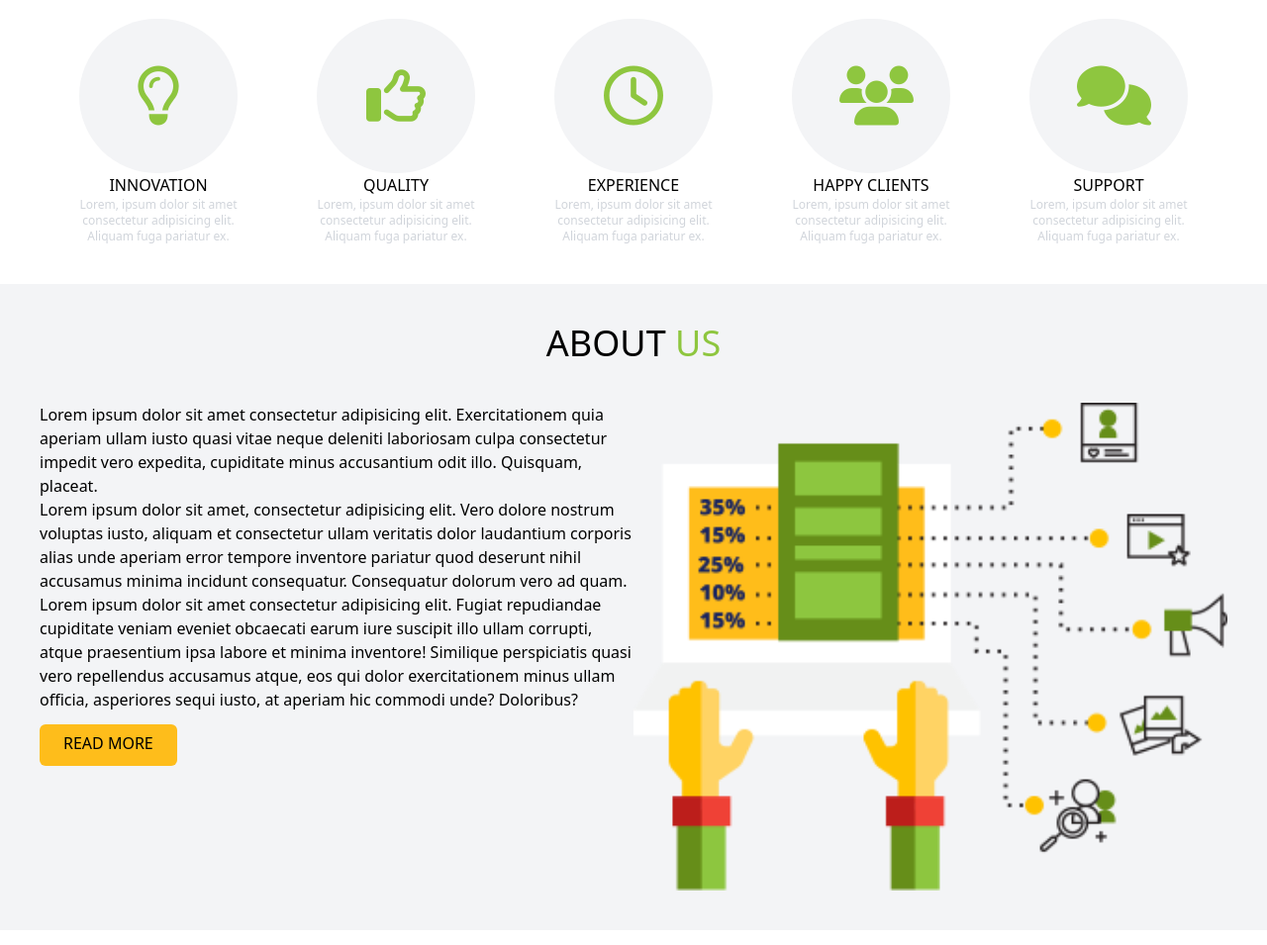
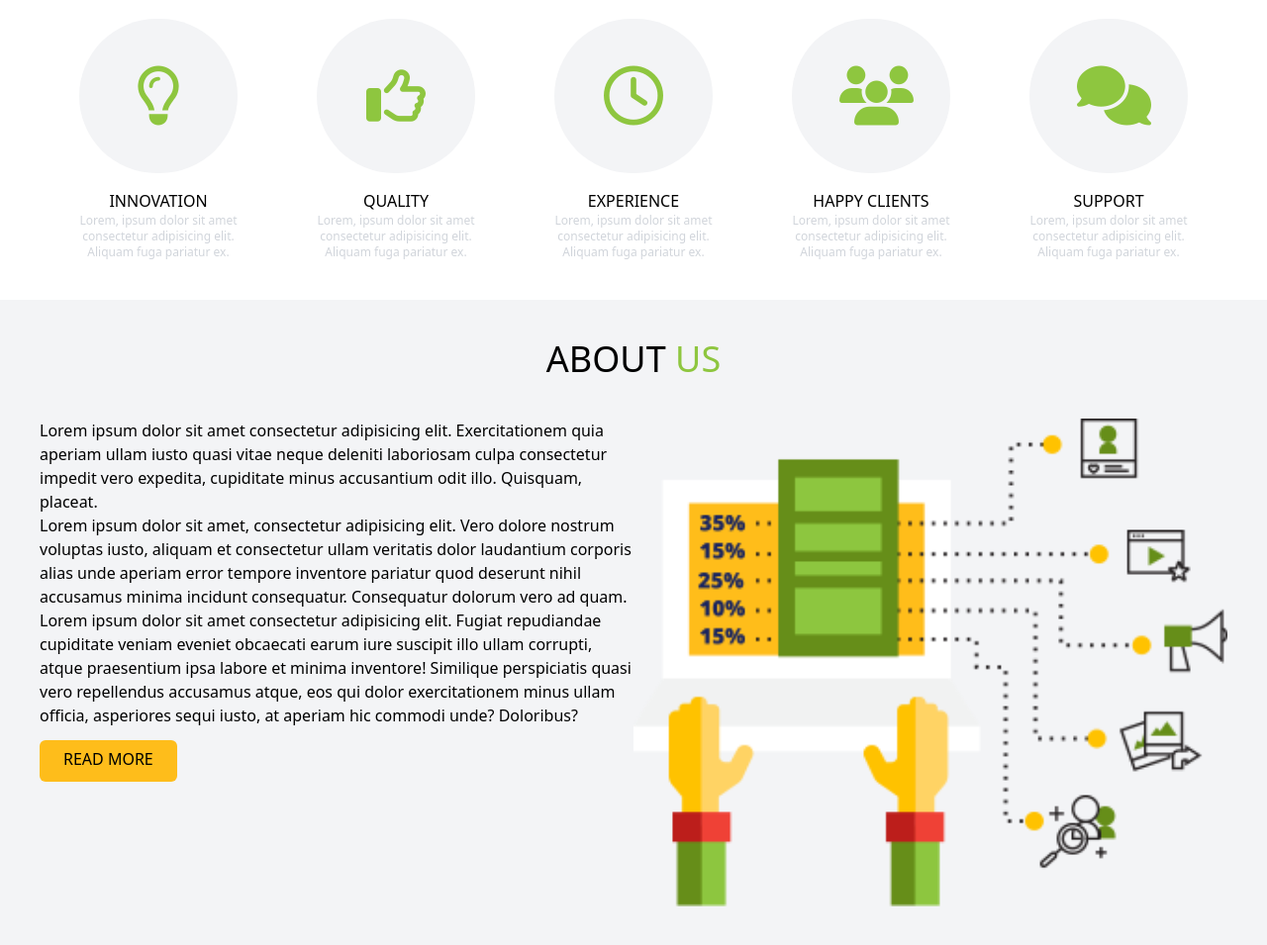
Before and after one commit to zaybali/PIAIC-HTML-CSS-Assignments, a website: page final_assignment_css/index.html in a window 1280 px wide. Shown: the part 885-1840 px from the top of the page at 99% size. Drawn offline with Linux system fonts and the light colour scheme.

Commit message:
Update index.html

```diff
--- a/final_assignment_css/index.html
+++ b/final_assignment_css/index.html
@@ -98,31 +98,31 @@
 
         <div class="w-40 flex flex-col text-center pt-4">
           <div class="rounded-full bg-gray-100 p-12 text-center text-primaryGreen"><i class="fa-regular fa-lightbulb text-6xl "></i></div>
-          <h5>INNOVATION</h5>
+          <h5 class="pt-4">INNOVATION</h5>
           <p class="text-xs text-gray-300">Lorem, ipsum dolor sit amet consectetur adipisicing elit. Aliquam fuga pariatur ex.</p>
         </div>
 
         <div class="w-40 flex flex-col text-center pt-4">
           <div class="rounded-full bg-gray-100 p-12 text-center text-primaryGreen"><i class="fa-regular fa-thumbs-up text-6xl "></i></div>
-          <h5>QUALITY</h5>
+          <h5 class="pt-4">QUALITY</h5>
           <p class="text-xs text-gray-300">Lorem, ipsum dolor sit amet consectetur adipisicing elit. Aliquam fuga pariatur ex.</p>
         </div>
 
         <div class="w-40 flex flex-col text-center pt-4">
           <div class="rounded-full bg-gray-100 p-12 text-center text-primaryGreen"><i class="fa-regular fa-clock text-6xl "></i></div>
-          <h5>EXPERIENCE</h5>
+          <h5 class="pt-4">EXPERIENCE</h5>
           <p class="text-xs text-gray-300">Lorem, ipsum dolor sit amet consectetur adipisicing elit. Aliquam fuga pariatur ex.</p>
         </div>
 
         <div class="w-40 flex flex-col text-center pt-4">
           <div class="rounded-full bg-gray-100 p-12 text-center text-primaryGreen"><i class="fa-solid fa-users text-6xl "></i></div>
-          <h5>HAPPY CLIENTS</h5>
+          <h5 class="pt-4">HAPPY CLIENTS</h5>
           <p class="text-xs text-gray-300">Lorem, ipsum dolor sit amet consectetur adipisicing elit. Aliquam fuga pariatur ex.</p>
         </div>
 
         <div class="w-40 flex flex-col text-center pt-4">
           <div class="rounded-full bg-gray-100 p-12 text-center text-primaryGreen"><i class="fa-solid fa-comments text-6xl "></i></div>
-          <h5>SUPPORT</h5>
+          <h5 class="pt-4">SUPPORT</h5>
           <p class="text-xs text-gray-300">Lorem, ipsum dolor sit amet consectetur adipisicing elit. Aliquam fuga pariatur ex.</p>
         </div>
       </div>
```
